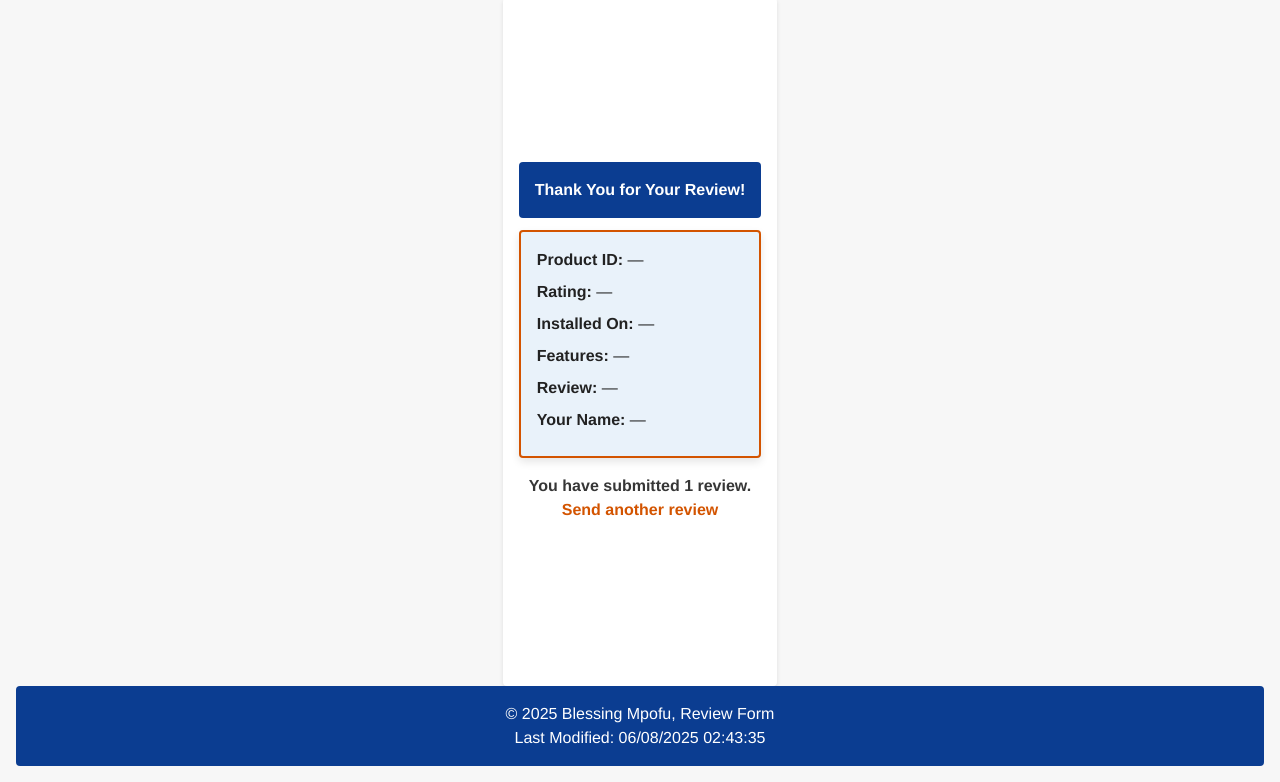
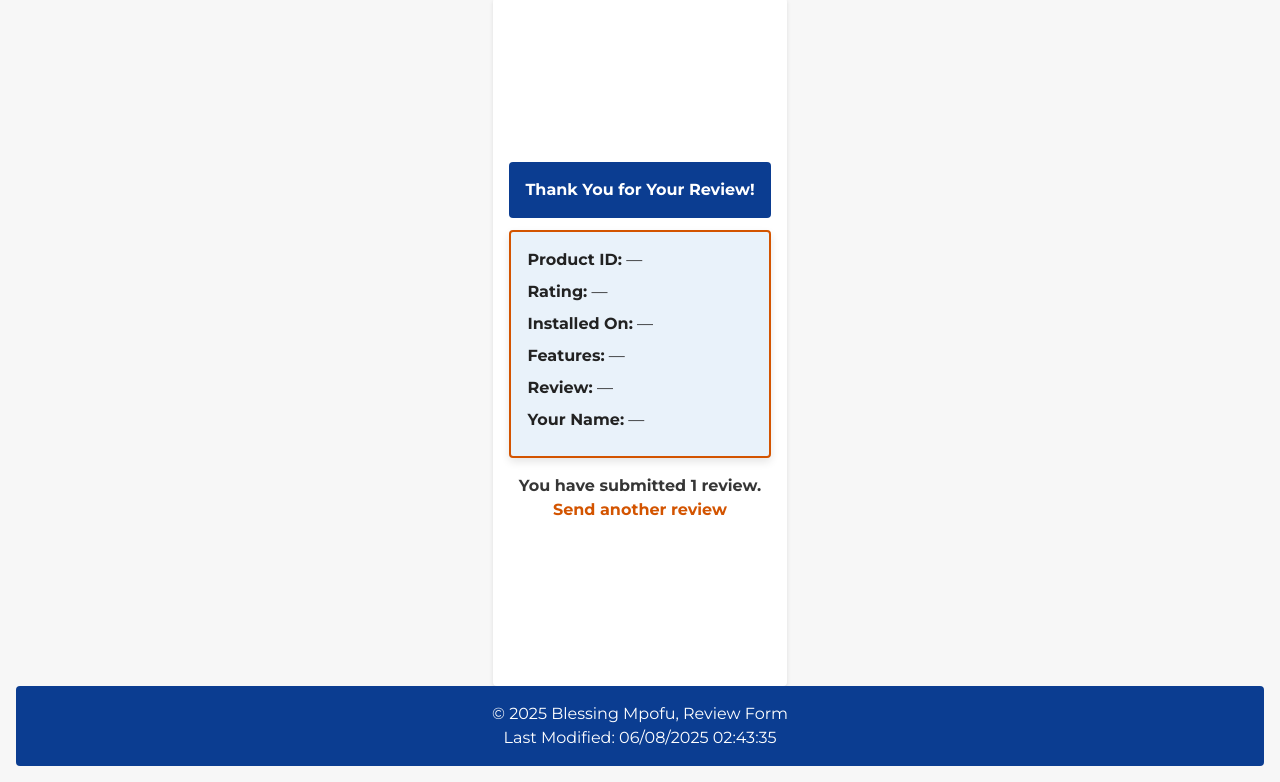
Before and after one commit to blelian/wdd131, a plain HTML site: page review.html in a window 1280 px wide. Shown: the part 18-800 px from the top of the page. Drawn offline with Linux system fonts and the light colour scheme.

Commit message:
slight changes

```diff
--- a/styles/review.css
+++ b/styles/review.css
@@ -1,4 +1,3 @@
-/* CSS Variables for theming */
 :root {
   --color-bg: #f7f7f7;
   --color-text: #222222;
@@ -12,12 +11,11 @@
   --color-button-text: #FFFFFF;
   --color-fieldset-bg: #E9F2FA;
   --color-legend-text: #0B3D91;
-  --font-sans: 'Helvetica Neue', Arial, sans-serif;
+  --font-sans: 'Montserrat', 'Helvetica Neue', Arial, sans-serif;
   --radius: 0.25rem;
   --spacing: 1rem;
 }
 
-/* Mobile-first reset */
 * {
   margin: 0;
   padding: 0;
@@ -35,7 +33,6 @@ body {
   min-height: 100vh;
 }
 
-/* Header styling */
 header {
   display: flex;
   align-items: center;
@@ -68,7 +65,6 @@ nav a:hover {
   color: var(--color-primary);
 }
 
-/* Main form container */
 main {
   flex: 1;
   display: flex;
@@ -81,7 +77,6 @@ main {
   box-shadow: 0 2px 4px rgba(0,0,0,0.1);
 }
 
-/* Styled H1 to match footer */
 h1 {
   margin-bottom: 0.75rem;
   background: var(--color-primary);
@@ -161,7 +156,6 @@ input[type="submit"]:hover {
   background: var(--color-primary);
 }
 
-/* Footer styling */
 footer {
   text-align: center;
   padding: var(--spacing);
@@ -175,7 +169,6 @@ footer a {
   text-decoration: underline;
 }
 
-/* Desktop enhancements */
 @media (min-width: 600px) {
   main {
     max-width: 600px;
@@ -183,8 +176,6 @@ footer a {
   }
 }
 
-/* REVIEW CONFIRMATION STYLING */
-/* Center & style the confirmation box */
 #reviewDetails {
   background: var(--color-fieldset-bg);
   border: 2px solid var(--color-secondary);
@@ -196,17 +187,16 @@ footer a {
   animation: slideDownFade 0.6s ease-out;
 }
 
-/* Tidy up the list */
 #reviewDetails ul {
   list-style: none;
   margin: 0;
   padding: 0;
 }
+
 #reviewDetails li {
   margin-bottom: 0.5rem;
 }
 
-/* Counter pulse */
 #counter {
   margin-top: var(--spacing);
   font-weight: bold;
@@ -214,7 +204,6 @@ footer a {
   animation: pulse 1.2s infinite ease-in-out;
 }
 
-/* Link fade-in */
 main > p > a {
   margin-top: var(--spacing);
   color: var(--color-secondary);
@@ -223,15 +212,16 @@ main > p > a {
   animation: fadeIn 1s ease-out;
 }
 
-/* Animations */
 @keyframes slideDownFade {
   from { opacity: 0; transform: translateY(-20px); }
   to   { opacity: 1; transform: translateY(0); }
 }
+
 @keyframes pulse {
   0%,100% { opacity: 1; }
   50%     { opacity: 0.6; }
 }
+
 @keyframes fadeIn {
   from { opacity: 0; }
   to   { opacity: 1; }
```
